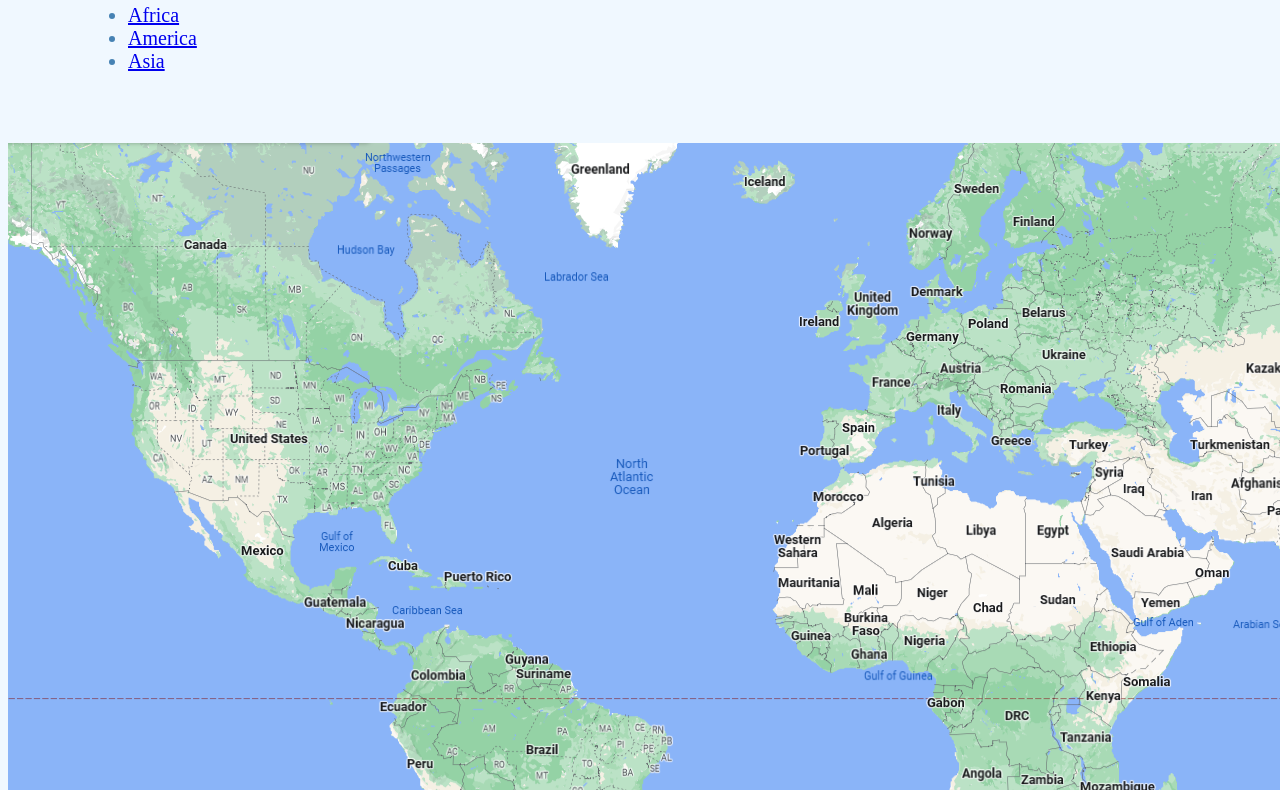
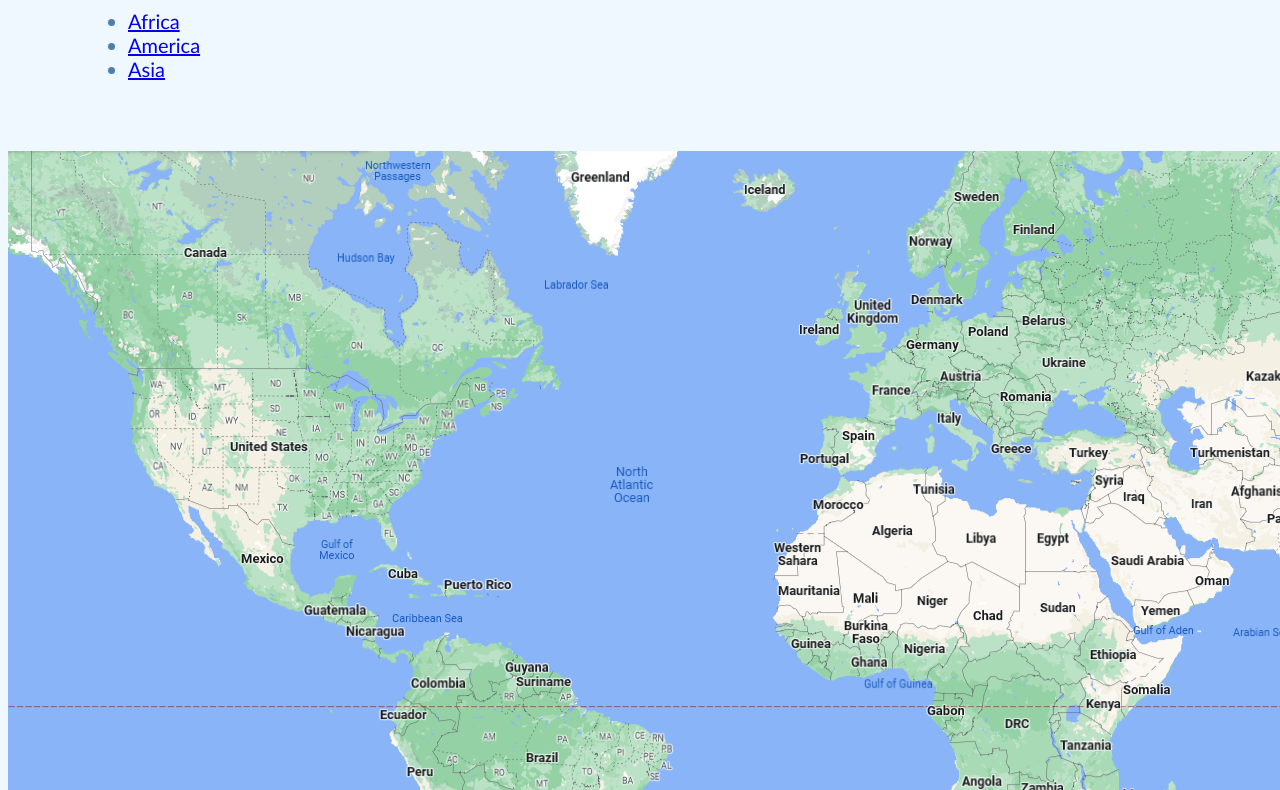
Before and after one commit to KC-LC101-June-22/js-assignment-4-html-me-something-spraded, a website: page index.html in a window 1280 px wide. Shown: the part 213-1003 px from the top of the page. Drawn offline with Linux system fonts and the light colour scheme.

Commit message:
Updated fonts

```diff
--- a/styles.css
+++ b/styles.css
@@ -2,6 +2,7 @@
 body {
     background-color: aliceblue;
     color: steelblue;
+    font-family:'Trebuchet MS', 'Lucida Sans Unicode', 'Lucida Grande', 'Lucida Sans', Arial, sans-serif;
     margin: 8px;
     display: block;
     margin-top: 50px;
```
